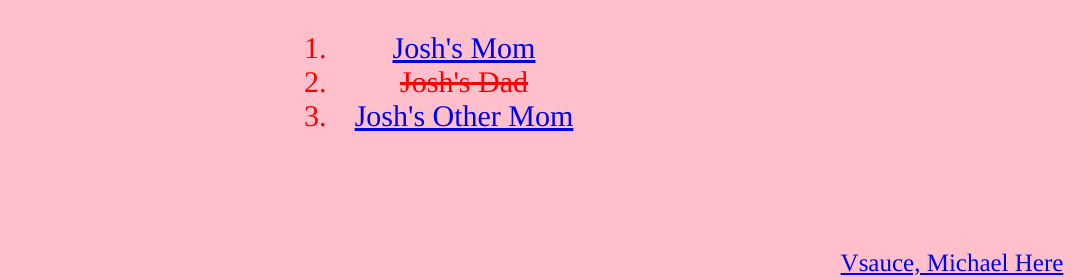
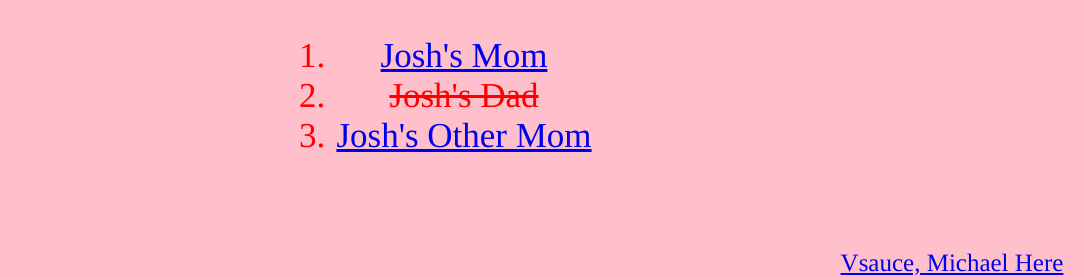
Before and after one commit to OfficialLeinad/joshwebsite, a plain HTML site: page index.html in a window 1280 px wide. Shown: the part 523-800 px from the top of the page, without its empty margins (196-1280 px from the left). Drawn offline with Linux system fonts and the light colour scheme.

Commit message:
add thing

```diff
--- a/style.css
+++ b/style.css
@@ -12,7 +12,7 @@
 #hi{
     width:300;
     margin: 0 auto;
-    font-size: 30;
+    font-size: 35;
 }
 #head{
     font-size: 100;
```
